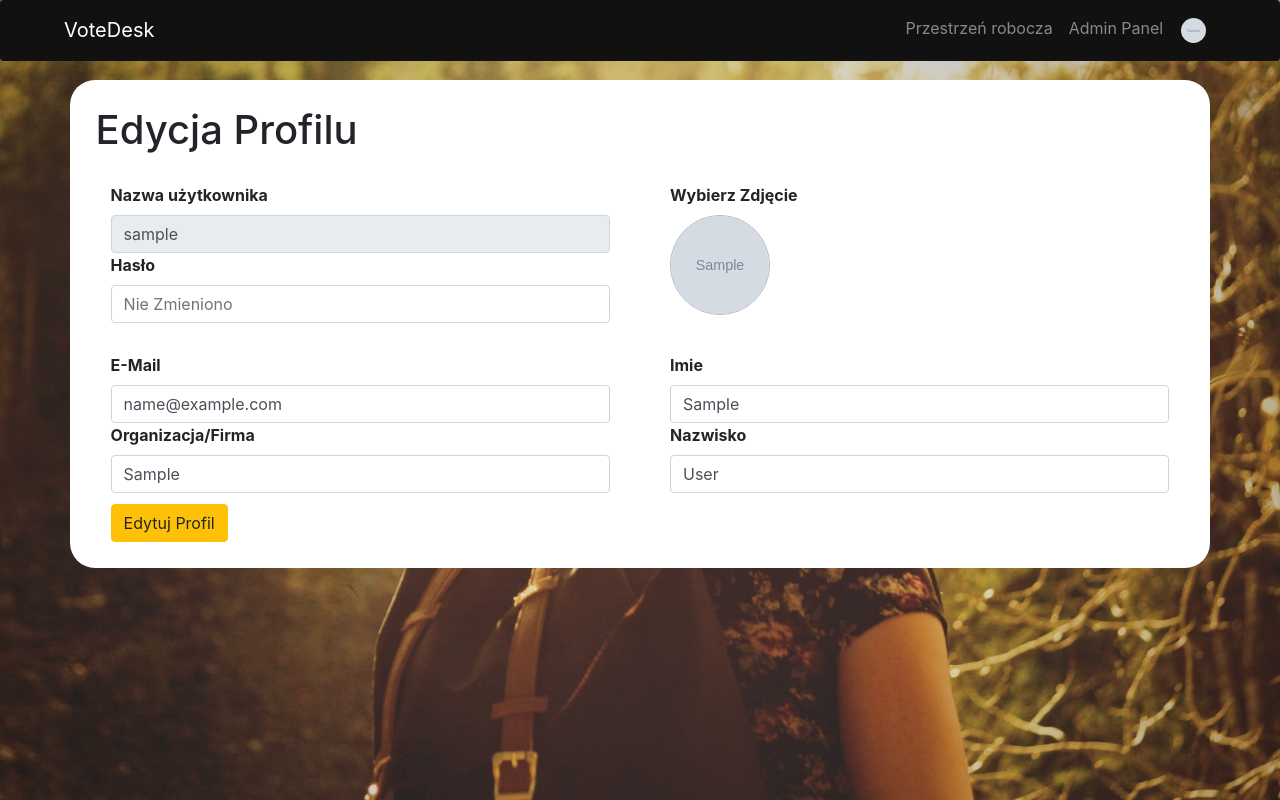
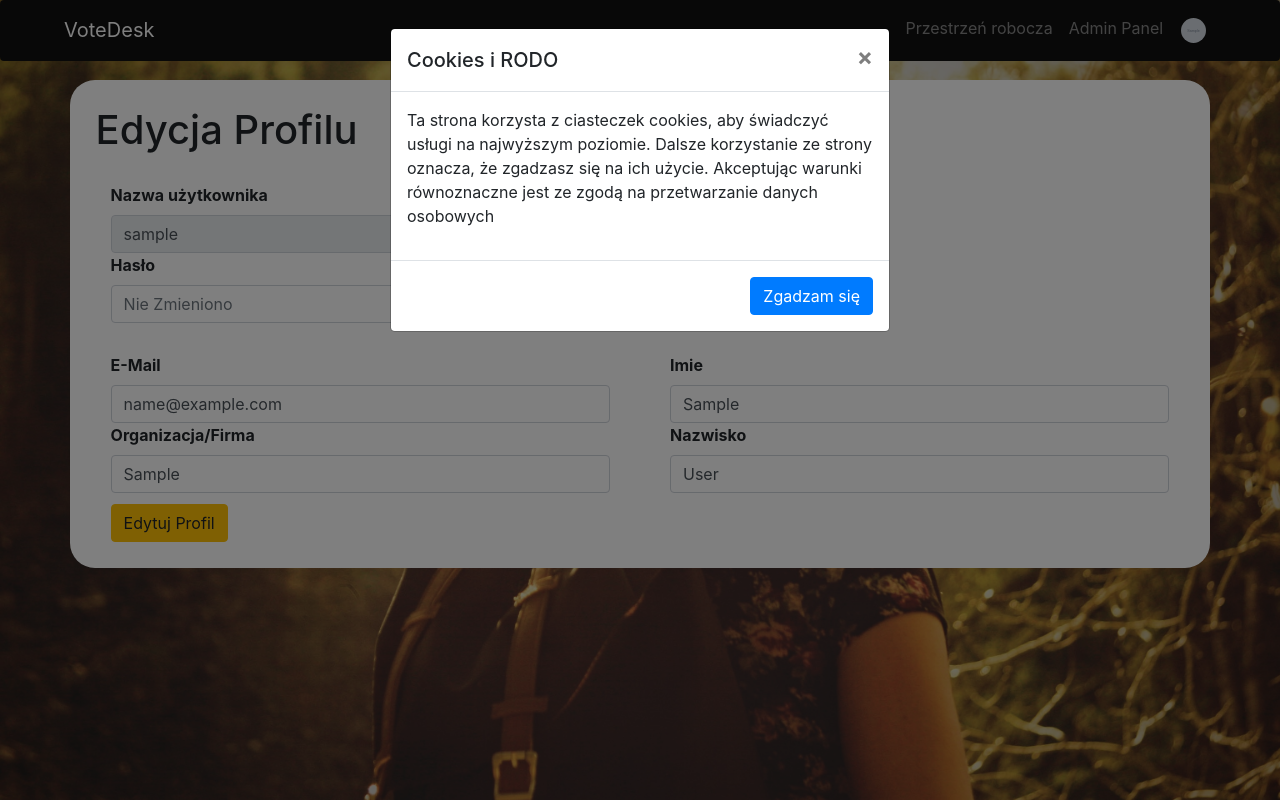
Before and after one commit to Fiooodooor/Programowanie_zespolowe_UMK, a Django app: page /profile/edit/ in a window 1280 px wide. Run offline with Django 3.2, Linux system fonts and the light colour scheme; a user stored in the database is signed in; tables that the repository leaves empty hold one stand-in row (values such as "Sample post"); grey boxes marked "Sample" are stand-in pictures; some libraries are stand-ins or nearby versions.

Commit message:
bugfixes

```diff
--- a/backend/pznsi/static/pznsi/js/VoterFunction.js
+++ b/backend/pznsi/static/pznsi/js/VoterFunction.js
@@ -506,6 +506,7 @@ function LoadLastProjectList() {
 }
 
 function ZmianaTrybuPracy() {
+    //$('#enviList').children().html('');
     $('#loadingSpinner').show();
     $('#mainPage').hide();
     $('#listProjects').hide();
@@ -524,6 +525,8 @@ function ZmianaTrybuPracy() {
     $('.projectListButtons').remove();
     if ($('#selectedEnviList').length) $('#selectedEnviList').remove();
     $('#addNew').remove();
+    $('.addNewEnviListItem').remove();
+
     $('#editProjectInsideBtn').hide();
     pageLoad = 1;
     search = 0;
@@ -819,7 +822,7 @@ function addNewEnviButton() {
         function (result, state, status) {
             if (status['status'] == 200) {
                 if (result != null && result['can_add'] == true) {
-                    $('#enviList').after($('<li>').append($('<a>').addClass('l2').attr('id', 'addNew').attr('role', 'button').append($('<i>').addClass('fas fa-plus'), ' Dodaj Środowisko')).on('click', function () {
+                    $('#enviList').after($('<li>').append($('<a>').addClass('l2').attr('id', 'addNew').attr('role', 'button').append($('<i>').addClass('fas fa-plus addNewEnviListItem'), ' Dodaj Środowisko')).on('click', function () {
                         selectedEnvi = "";
                         WybraneSrodowisko = 0;
                         trybPracy = 3;
@@ -1588,7 +1591,9 @@ function dataLoadProject() {
 // definicja eventów po otwarciu projektu
 function projectEvents() {
     //po kliknięciu przycisku obok nazwy projektu na projekcie przechodzimy do edycji
-    $('#editProjectInsideBtn').on('click', function () {
+    $('#editProjectInsideBtn').on('click', function (event) {
+        event.stopPropagation();
+        event.stopImmediatePropagation();
         trybPracy = 6;
         ZmianaTrybuPracy();
     });
@@ -1824,10 +1829,14 @@ function SendFormEditProject() {
                     if (result['project_name'] != "") {
                         selectedProject = result['project_id'];
                         selectedProjectName = $('#editProject_nameProject').val();
-                        backgroundurl = result['cover_image'];
-                        LoadLastProjectList();
+                        if (result['cover_image'] === '' || result['cover_image']===null)
+                            backgroundurl = "/static/pznsi/images/back1.jpg";
+                        else
+                            backgroundurl = result['cover_image'];
+
                         trybPracy = 5;
                         ZmianaTrybuPracy();
+                        LoadLastProjectList();
                     } else bootbox.alert({
                         message: "Wystąpił błąd",
                         centerVertical: true,
@@ -1951,7 +1960,10 @@ function SendForm(id, nameEnvi) {
         if (status['status'] == 200) {
             if (result != null) {
                 if (result['result'] == "1") {
-                    backgroundurl = result['cover_image'];
+                    if (result['cover_image'] === '' || result['cover_image']===null)
+                        backgroundurl = "/static/pznsi/images/back1.jpg";
+                    else
+                        backgroundurl = result['cover_image'];
                     trybPracy = 2;
                     ZmianaTrybuPracy();
                 } else bootbox.alert({
--- a/backend/pznsi/templates/pznsi/base.html
+++ b/backend/pznsi/templates/pznsi/base.html
@@ -29,6 +29,7 @@
 </head>
 
 <body class="{% block bodyclass %}{% endblock %}" style="{% block bodyStyle %}{% endblock %}">
+{% include 'pznsi/cookies.html' %}
 <div id="loadingSpinner"
      style="display:none;z-index:99999;position: fixed;top:0%;left:0px;width: 100vw;height: 100vh;overflow: hidden;background: rgba(20,20,20,0.5)">
     <div style="margin-top: 30vh">
--- /dev/null
+++ b/backend/pznsi/templates/pznsi/cookies.html
@@ -0,0 +1,36 @@
+<script>
+    $(document).ready(function () {
+        if ($.cookie('AcceptCookie') != "1")
+            $('#cookieModal').modal();
+
+        $('#AcceptCookie').on('click', function () {
+            $('#cookieModal').modal('hide');
+            var date = new Date();
+            date.setTime(date.getTime() + (364 * 24 * 60 * 60 * 1000));
+            $.cookie('AcceptCookie',"1", {expires: date});
+        });
+    });
+</script>
+
+<div class="modal fade" id="cookieModal" tabindex="-1" role="dialog" aria-labelledby="exampleModalLabel"
+     aria-hidden="true">
+    <div class="modal-dialog" role="document">
+        <div class="modal-content">
+            <div class="modal-header">
+                <h5 class="modal-title">Cookies i RODO</h5>
+                <button type="button" class="close" data-dismiss="modal" aria-label="Close">
+                    <span aria-hidden="true">&times;</span>
+                </button>
+            </div>
+            <div class="modal-body">
+                <p>Ta strona korzysta z ciasteczek cookies, aby świadczyć usługi na najwyższym poziomie. Dalsze
+                    korzystanie ze strony oznacza, że zgadzasz się na ich użycie.
+                    Akceptując warunki równoznaczne jest ze zgodą na przetwarzanie danych osobowych
+                </p>
+            </div>
+            <div class="modal-footer">
+                <button type="button" id="AcceptCookie" class="btn btn-primary">Zgadzam się</button>
+            </div>
+        </div>
+    </div>
+</div>
--- a/backend/pznsi/templates/pznsi/logged/accounts/EditUserProfile.html
+++ b/backend/pznsi/templates/pznsi/logged/accounts/EditUserProfile.html
@@ -41,8 +41,14 @@
 
             <div class="col-md-12 text-left font-weight-bold">
                 <label>Hasło</label>
-                <input name="password" type="password" placeholder="Nie Zmieniono" class="form-control" data-container="body"
+                <input name="password" id="passid" type="password" placeholder="Nie Zmieniono" class="form-control" data-container="body"
                        data-toggle="popover" data-trigger="focus" data-placement="top" data-content="Minimum 8 znaków , 1 Liczba, 1 Mała i Wielka Litera">
+                 <div id="message" class="alert alert-danger" style="display: none">
+                            <p class="matchPassword" id="min8">Minimum 8 znaków</p>
+                            <p class="matchPassword" id="minWL">Jedna wielka litera</p>
+                            <p class="matchPassword" id="minML">Jedna mała </p>
+                            <p class="matchPassword" id="minJML">Jedna Liczba</p>
+                        </div>
             </div>
         </div>
          <div class="col-md-6">
@@ -88,13 +94,13 @@
     </div>
         <div class="row text-left padding-top-1" ><div class="col-md-6">
             <div class="col-md-6">
-            <input type="submit" value="Edytuj Profil" class="btn btn-warning">
+            <input type="submit" value="Edytuj Profil" id="signinBtn" class="btn btn-warning">
         </div></div>
         </div>
         </form>
 
             {% if success %}
-                <div class="row padding-top-5"><div class="col-12"><div class="alert alert-danger">Pomyślnie dokonano zmian  </div></div></div>
+                <div class="row padding-top-5"><div class="col-12"><div class="alert alert-success">Pomyślnie dokonano zmian  </div></div></div>
             {% endif %}
             {% if error %}
                 <div class="row padding-top-5"><div class="col-12"><div class="alert alert-danger">{{ error }} </div></div></div>
--- a/backend/templates/registration/login.html
+++ b/backend/templates/registration/login.html
@@ -10,11 +10,13 @@
 
     <script src={% static "/pznsi/js/popper.min.js" %} ></script>
 <script src={% static "/pznsi/js/bootstrap.min.js" %} ></script>
+    <script src="{% static "/pznsi/js/jquery.cookie.js" %}"></script>
     <link href={% static "/pznsi/css/VoterStyle.css" %} rel="stylesheet" type="text/css">
 <link rel="shortcut icon" href="{% static "/pznsi/images/Favicon.ico" %}" />
 
 </head>
 <body>
+{% include "pznsi/cookies.html" %}
 <nav class=" nav navbarColor navbar navbar-expand-lg navbar-dark rounded">
 
     <a class="navbar-brand navbar-logo " href="/">VoteDesk</a>
```
Also changed, not shown: backend/pznsi/static/pznsi/js/accounts/EditUserProfile.js (+41 -0 lines), backend/pznsi/static/pznsi/images/Favicon.ico (added).
